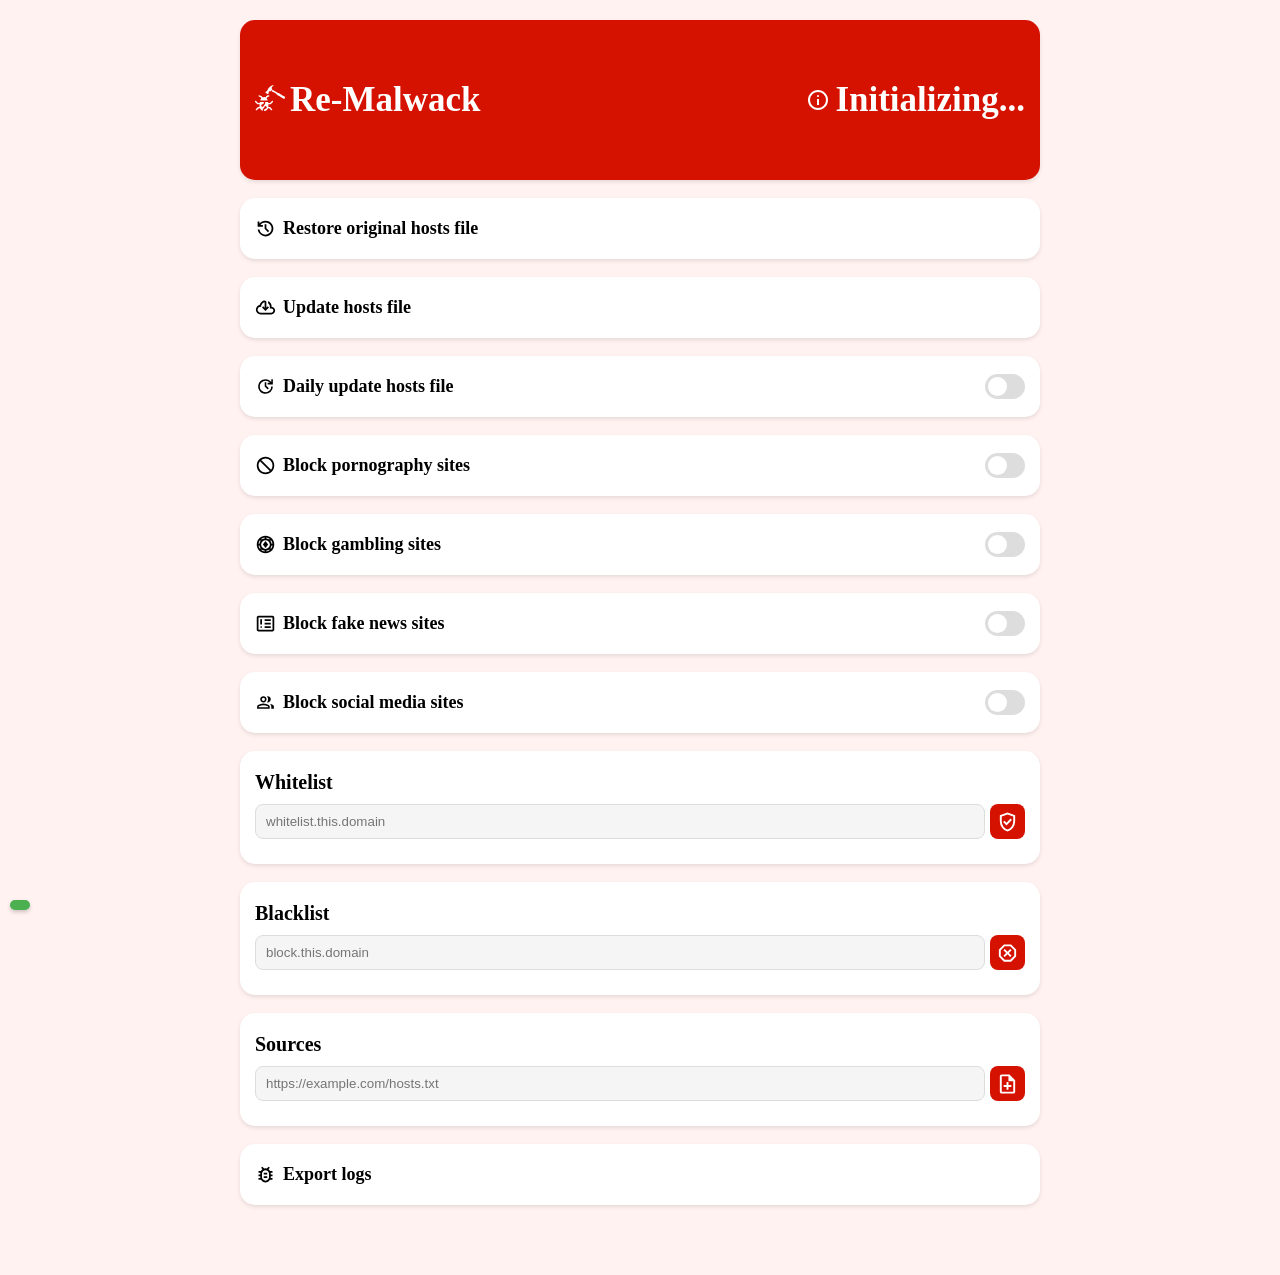
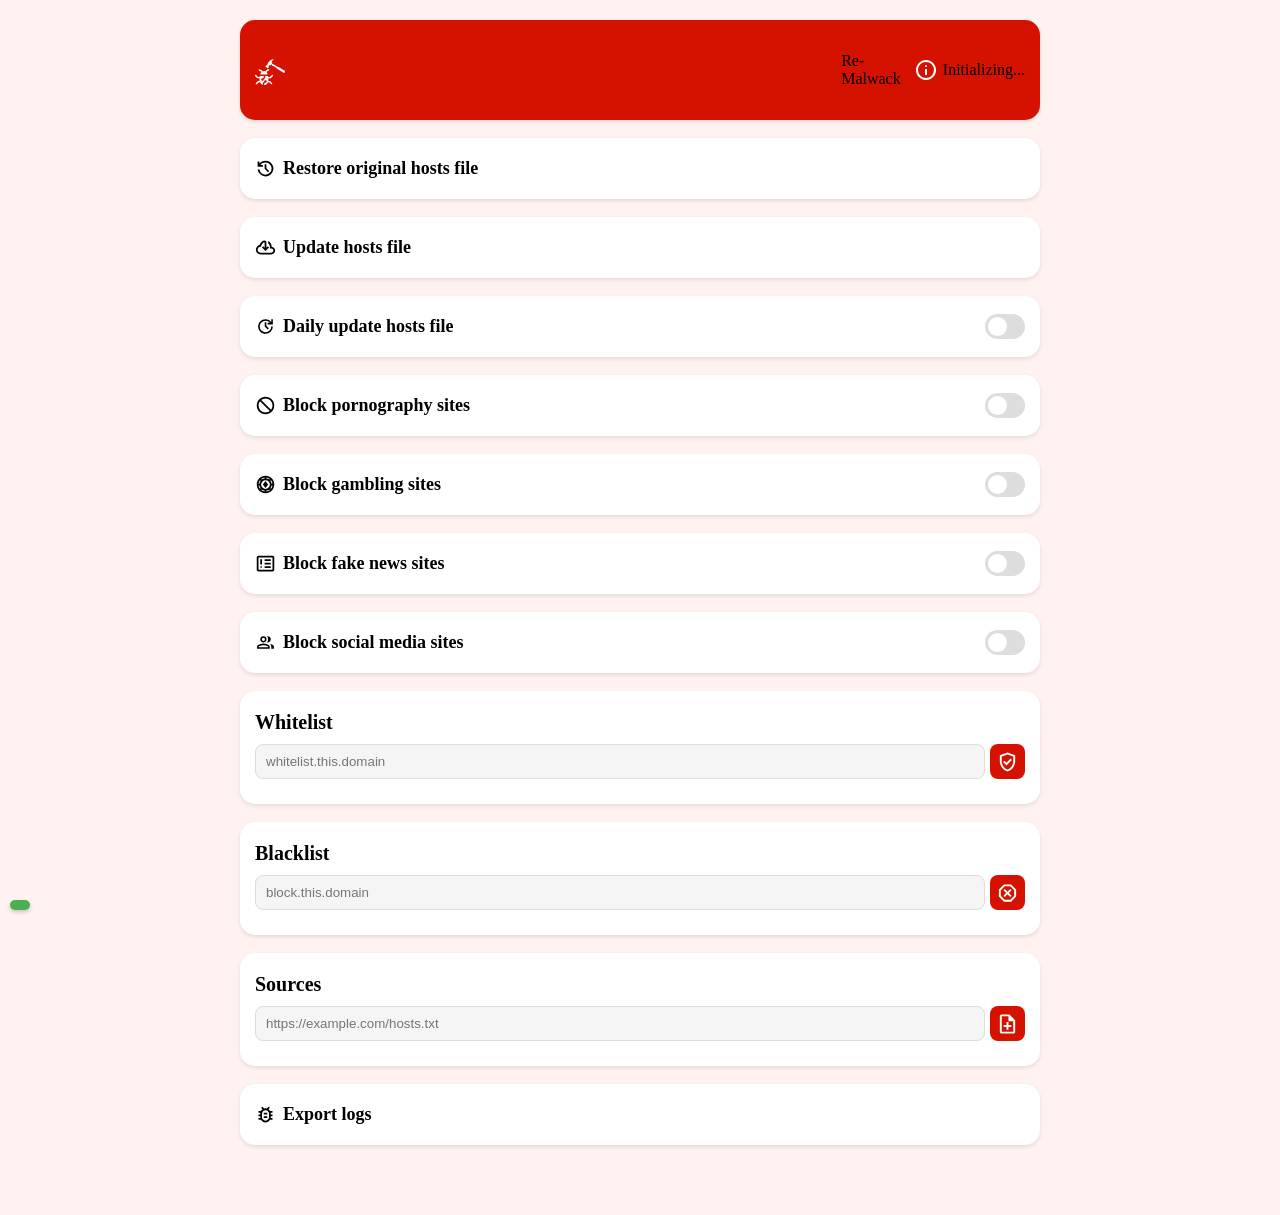

module_webui: update header

--- a/module/webroot/styles.css
+++ b/module/webroot/styles.css
@@ -70,27 +70,19 @@ body.input-focused {
 }
 
 .header {
-    font-size: 35px;
-    font-weight: bold;
-    color: var(--btn-primary-text);
     background-color: var(--btn-primary);
     width: 90vw;
     max-width: 800px;
     display: flex;
     align-items: center;
-    justify-content: flex-start;
+    justify-content: space-between;
     gap: 5px;
     border: none;
     border-radius: 15px;
     box-shadow: 0px 2px 4px rgba(0, 0, 0, 0.1);
     box-sizing: border-box;
     padding: 25px 15px;
-    overflow: hidden;
     user-select: none;
-
-    svg {
-        fill: var(--btn-primary-text);
-    }
 }
 
 .header-disabled {
@@ -99,9 +91,21 @@ body.input-focused {
     padding: 10px 15px;
     background-color: var(--border-color);
     color: var(--text-secondary);
+    user-select: none;
 
     svg {
         fill: var(--text-secondary)
+    }
+}
+
+.logo {
+    height: 100%;
+    display: flex;
+    align-items: center;
+    width: calc(100% - 60px);
+
+    svg {
+        fill: var(--btn-primary-text);
     }
 }
 
@@ -118,6 +122,7 @@ body.input-focused {
     font-weight: bold;
     text-align: center;
     overflow: hidden;
+    user-select: none;
 }
 
 .dashboard-item {
@@ -150,8 +155,7 @@ body.input-focused {
     display: flex;
     align-items: center;
     gap: 5px;
-    height: 30px;
-    margin-left: auto;
+    height: 100%;
 
     svg {
         fill: var(--btn-primary-text);
